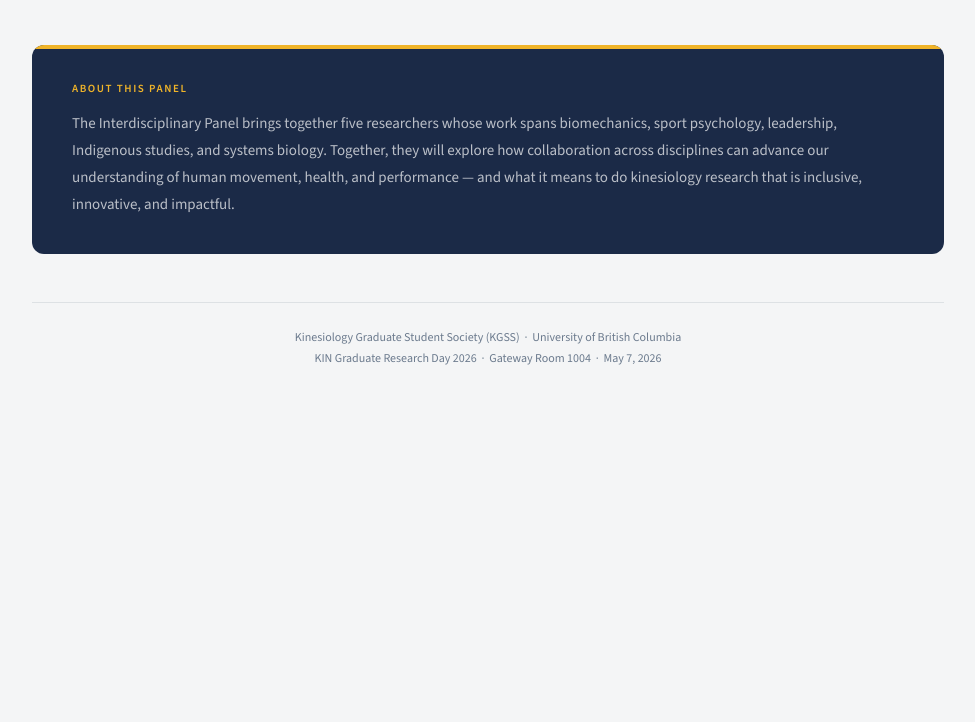
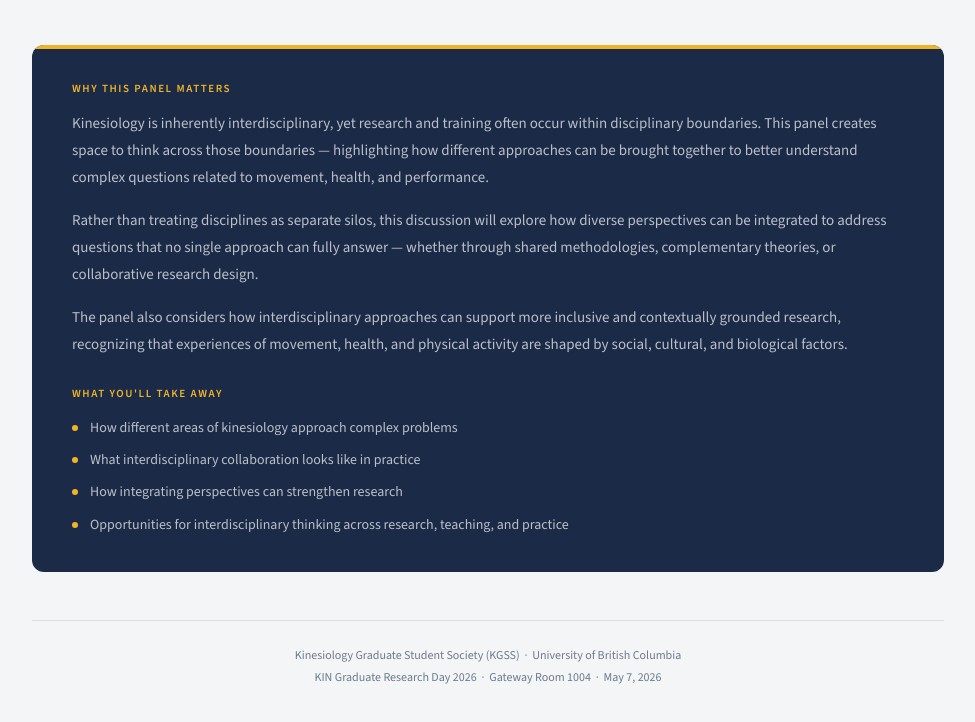
Before and after one commit to ubckgss/kin-grd-feedback, a plain HTML site: page panel.html in a window 1280 px wide. Shown: the part 1351-2073 px from the top of the page, without its empty margins (152-1127 px from the left). Before the commit the page ends 1801 px from the top, so only its background shows below. Drawn offline with nearby package versions, Linux system fonts and the light colour scheme; a web font is replaced by a local one.

Commit message:
Add files via upload

```diff
--- a/panel.html
+++ b/panel.html
@@ -202,9 +202,37 @@
   </div>
 
   <div class="about-card">
-    <div class="about-label">About This Panel</div>
+    <div class="about-label">Why This Panel Matters</div>
     <div class="about-text">
-      The Interdisciplinary Panel brings together five researchers whose work spans biomechanics, sport psychology, leadership, Indigenous studies, and systems biology. Together, they will explore how collaboration across disciplines can advance our understanding of human movement, health, and performance — and what it means to do kinesiology research that is inclusive, innovative, and impactful.
+      Kinesiology is inherently interdisciplinary, yet research and training often occur within disciplinary boundaries. This panel creates space to think across those boundaries — highlighting how different approaches can be brought together to better understand complex questions related to movement, health, and performance.
+    </div>
+    <div class="about-text" style="margin-top: 16px;">
+      Rather than treating disciplines as separate silos, this discussion will explore how diverse perspectives can be integrated to address questions that no single approach can fully answer — whether through shared methodologies, complementary theories, or collaborative research design.
+    </div>
+    <div class="about-text" style="margin-top: 16px;">
+      The panel also considers how interdisciplinary approaches can support more inclusive and contextually grounded research, recognizing that experiences of movement, health, and physical activity are shaped by social, cultural, and biological factors.
+    </div>
+
+    <div style="margin-top: 28px;">
+      <div style="font-size: 11px; font-weight: 600; letter-spacing: 0.14em; text-transform: uppercase; color: var(--gold); margin-bottom: 16px;">What You'll Take Away</div>
+      <ul style="list-style: none; display: flex; flex-direction: column; gap: 10px;">
+        <li style="display: flex; align-items: flex-start; gap: 12px; font-size: 14px; color: rgba(255,255,255,0.7); line-height: 1.6;">
+          <span style="width: 6px; height: 6px; background: var(--gold); border-radius: 50%; flex-shrink: 0; margin-top: 8px;"></span>
+          How different areas of kinesiology approach complex problems
+        </li>
+        <li style="display: flex; align-items: flex-start; gap: 12px; font-size: 14px; color: rgba(255,255,255,0.7); line-height: 1.6;">
+          <span style="width: 6px; height: 6px; background: var(--gold); border-radius: 50%; flex-shrink: 0; margin-top: 8px;"></span>
+          What interdisciplinary collaboration looks like in practice
+        </li>
+        <li style="display: flex; align-items: flex-start; gap: 12px; font-size: 14px; color: rgba(255,255,255,0.7); line-height: 1.6;">
+          <span style="width: 6px; height: 6px; background: var(--gold); border-radius: 50%; flex-shrink: 0; margin-top: 8px;"></span>
+          How integrating perspectives can strengthen research
+        </li>
+        <li style="display: flex; align-items: flex-start; gap: 12px; font-size: 14px; color: rgba(255,255,255,0.7); line-height: 1.6;">
+          <span style="width: 6px; height: 6px; background: var(--gold); border-radius: 50%; flex-shrink: 0; margin-top: 8px;"></span>
+          Opportunities for interdisciplinary thinking across research, teaching, and practice
+        </li>
+      </ul>
     </div>
   </div>
 
```
